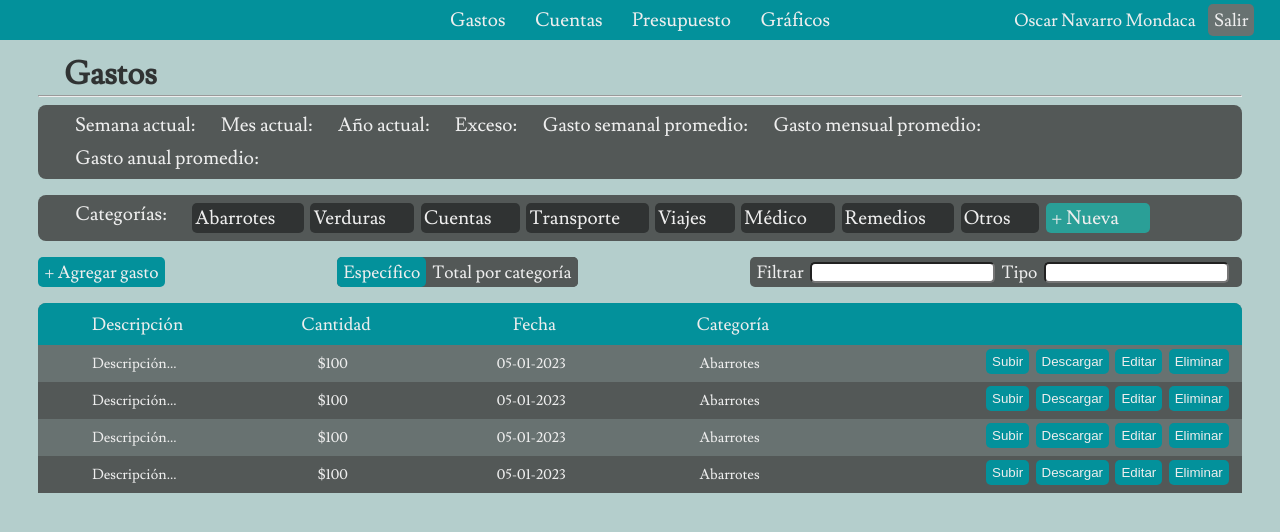
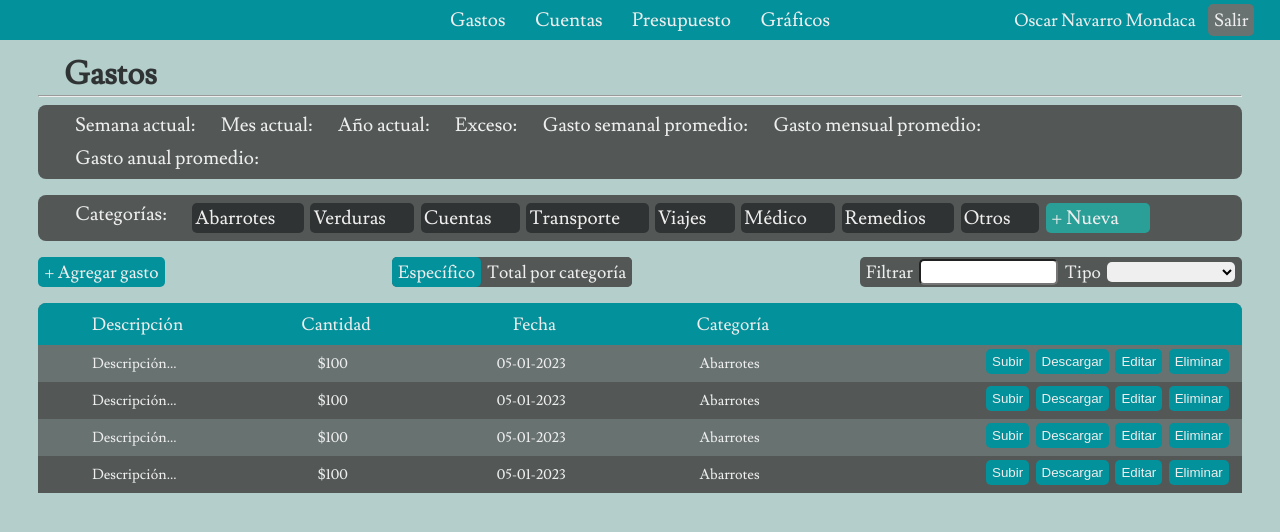
Before and after one commit to on5990/exp_tracker_webapp, a Next.js app: page /dashboard in a window 1280 px wide. Shown: the top 532 px of the page. Built offline with nearby package versions, Linux system fonts and the light colour scheme.

Commit message:
Select filter

```diff
--- a/src/components/expense/FilterExpense.jsx
+++ b/src/components/expense/FilterExpense.jsx
@@ -1,7 +1,7 @@
 import React, { useState } from "react";
-
+import { filterTypes } from "./const/const";
 function FilterExpense() {
-  const [timeType, setTimeType] = useState(null);
+  const [filterType, setFilterType] = useState("");
   const [timeItem, setTimeItem] = useState(null);
   return (
     <>
@@ -12,7 +12,16 @@ function FilterExpense() {
         </div>
         <div className="filterItem">
           <p>Tipo</p>
-          <input />
+          <select name="filterType" value={filterType}>
+            <option value={""}>{""}</option>
+            {filterTypes.map((item) => {
+              return (
+                <option key={item.id} value={item.value}>
+                  {item.label}
+                </option>
+              );
+            })}
+          </select>
         </div>
       </div>
     </>
--- /dev/null
+++ b/src/components/expense/const/const.jsx
@@ -0,0 +1,9 @@
+const MONTH = "Mes";
+const YEAR = "Año";
+const CATEGORY = "Categoría";
+const filterTypes = [
+  { id: 1, label: "Filtrar por mes", value: MONTH },
+  { id: 2, label: "Filtrar por año", value: YEAR },
+  { id: 3, label: "Filtrar por categoría", value: CATEGORY },
+];
+export { filterTypes };
--- a/src/styles/css/main.css
+++ b/src/styles/css/main.css
@@ -407,11 +407,16 @@
   margin-left: 0.5vw;
   border-radius: 5px;
   margin-right: 0.5vw;
+  font-family: "Lusitana";
+  height: 20px;
 }
-.optionDiv .searchDiv .searchItem input {
-  width: 20vw;
+.optionDiv .searchDiv .filterItem select {
+  width: 10vw;
+  border-radius: 5px;
+  margin-left: 0.5vw;
+  height: 20px;
+  border: none;
 }
-
 .tableContainer {
   overflow-y: auto;
 }
--- a/src/styles/sass/option-div.scss
+++ b/src/styles/sass/option-div.scss
@@ -63,12 +63,19 @@
         margin-left: 0.5vw;
         border-radius: 5px;
         margin-right: 0.5vw;
+        font-family: $font-1;
+        height: 20px;
+      }
+
+      select {
+        width: 10vw;
+        border-radius: 5px;
+        margin-left: 0.5vw;
+        height: 20px;
+        border: none;
       }
     }
     .searchItem {
-      input {
-        width: 20vw;
-      }
     }
   }
 }
```
Also changed, not shown: src/components/bills/const/const.jsx (+8 -4 lines), 1 other file (tests, documents, lock files or other folders).
